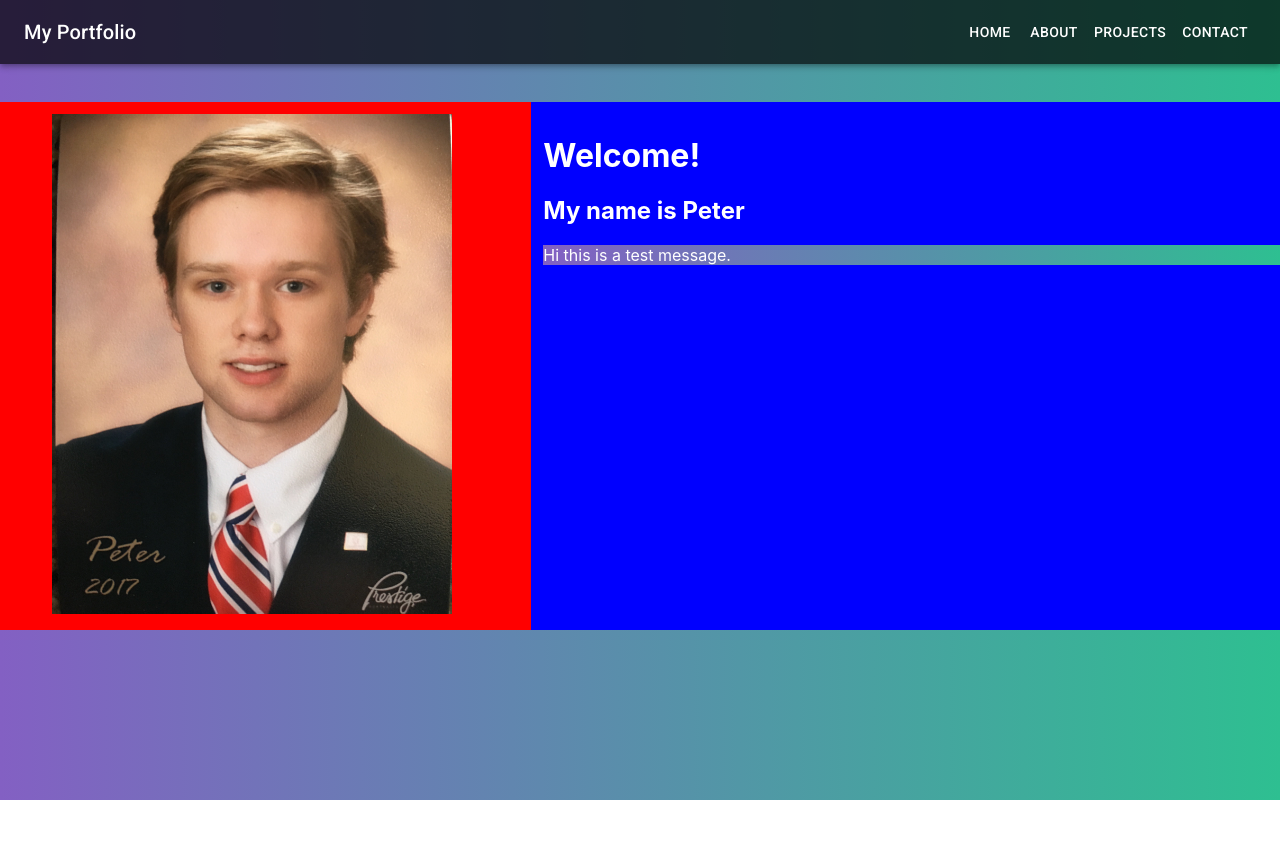
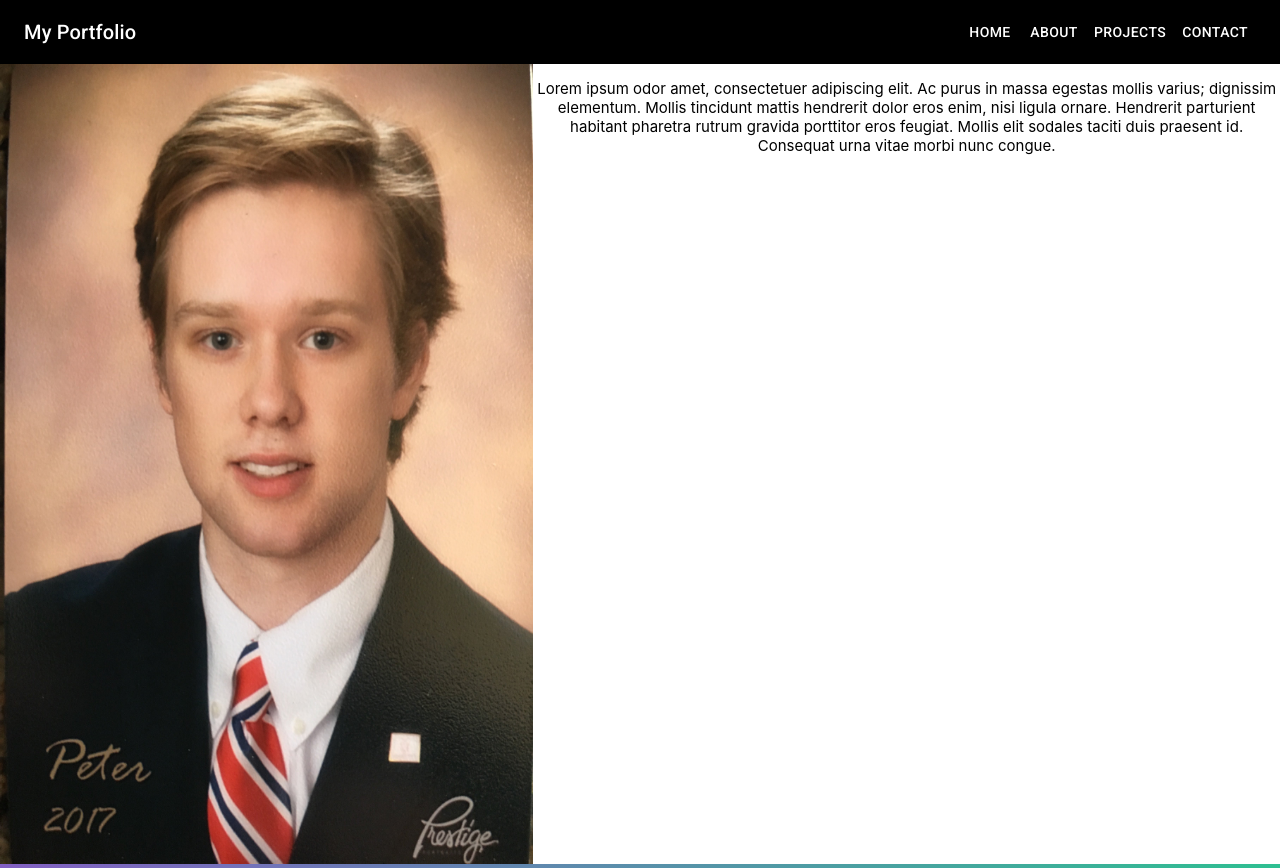
Before and after one commit to peterregan/pjrporfolio, a React (Create React App) app: page /about in a window 1280 px wide. Before the commit the page ends 800 px from the top, so only its background shows below. Built offline with nearby package versions, Linux system fonts and the light colour scheme.

Commit message:
added new styles to about page

```diff
--- a/src/components/About.js
+++ b/src/components/About.js
@@ -1,31 +1,31 @@
 import React from 'react';
 import Grid from '@material-ui/core/Grid';
 import {withStyles} from "@material-ui/core";
-import AboutText from '../textbodies/AboutText';
+import '../stylesheets/About.css'
 
 {/* styles */}
 const styles = {
     root: {
-        backgroundColor: 'red',
-        height: '100%',
-        width: '100%'
+        flexGrow: 1,
+        height: '100vh',
+        display: 'flex'
     },
     grid: {
-        marginTop: '3%',
+        color: 'black',
     },
     gridleft: {
 
-
     },
     gridright: {
-        backgroundColor: 'blue',
-        color: 'white',
+        backgroundColor: 'white',
+        height: '100%',
+    },
+    paper: {
 
     },
     image: {
-        marginLeft: '10%',
-        width: '400px',
-        height: '500px',
+        width: '100%',
+        height: '100%'
     }
 };
 
@@ -34,14 +34,19 @@ class About extends React.Component {
         const { classes } = this.props;
         return (
             <div className={classes.root}>
-                <Grid container spacing={3} className={classes.grid}>
+                <Grid container spacing={0} className={classes.grid}>
                     <Grid item xs={5} className={classes.gridleft}>
                         <img src={require('../images/peterpropic.jpg')} alt="Peter" className={classes.image} />
                     </Grid>
                     <Grid item xs={7} className={classes.gridright}>
-                        <h1>Welcome!</h1>
-                        <h2>My name is Peter</h2>
-                        <body>{AboutText}</body>
+                        <div className="aboutbody">
+                        <p>
+                                Lorem ipsum odor amet, consectetuer adipiscing elit. Ac purus in massa egestas mollis varius;
+                                dignissim elementum. Mollis tincidunt mattis hendrerit dolor eros enim, nisi ligula ornare.
+                                Hendrerit parturient habitant pharetra rutrum gravida porttitor eros feugiat. Mollis elit
+                                sodales taciti duis praesent id. Consequat urna vitae morbi nunc congue.
+                        </p>
+                        </div>
                     </Grid>
                 </Grid>
             </div>
--- a/src/components/Home.js
+++ b/src/components/Home.js
@@ -22,7 +22,7 @@ const styles = {
     },
     grid:{
         backgroundColor: 'rgba(0,0,0,.7)',
-        padding: '2%',
+        padding: '4%',
         fontSize: '24px',
         align: 'center',
         margin: 'auto',
--- a/src/components/Main.js
+++ b/src/components/Main.js
@@ -10,7 +10,7 @@ const Main = () => (
         {/*Home Page*/}
         <Route exact path="/" component={Home}/>
         {/*About Page*/}
-        <Route exact path="/about" component={About}/>
+        <Route exact path="/about" component={About} />
         {/*Projects Page*/}
         <Route exact path="/projects" component={Projects}/>
         {/*Contact Page*/}
--- a/src/components/NavBar.js
+++ b/src/components/NavBar.js
@@ -10,7 +10,7 @@ import Button from "@material-ui/core/Button";
 // styles for the navbar
 const useStyles = makeStyles(theme => ({
     root: {
-        backgroundColor: 'rgba(0,0,0,.7)',
+        backgroundColor: 'black',
         color: 'white',
         display: 'flex',
     },
--- /dev/null
+++ b/src/stylesheets/About.css
@@ -0,0 +1,7 @@
+.aboutbody {
+    font-size: 15px;
+    text-align: center;
+}
+.root{
+    background-color: #2ebf91;
+}
--- a/src/stylesheets/App.css
+++ b/src/stylesheets/App.css
@@ -1,7 +1,3 @@
-
-div {
-
-}
 body {
 background: linear-gradient(to right, #8360c3, #2ebf91);
 }
--- a/src/textbodies/AboutText.js
+++ b/src/textbodies/AboutText.js
@@ -1,4 +1,4 @@
-const aboutbody = `Hi\n
+const aboutbody = `Hi
 this is a test message.`;
 
 export default aboutbody;
```
Also changed, not shown: src/stylesheets/Home.css (added).
